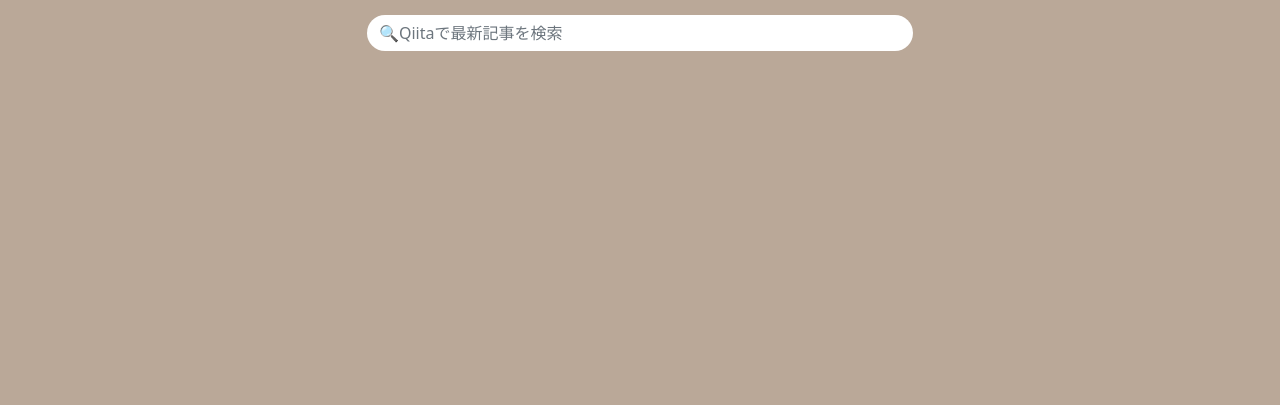
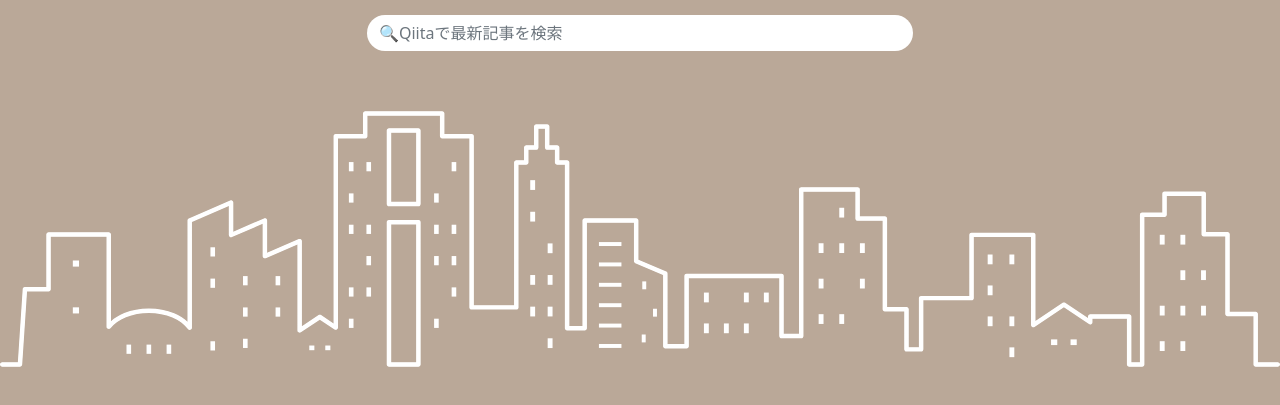
Before and after one commit to Oyukawa/PF04_Qsearch, a plain HTML site: page index.html in a window 1280 px wide. Shown: the part 161-566 px from the top of the page. Drawn offline with nearby package versions, Linux system fonts and the light colour scheme; the site is published under a folder, as on GitHub Pages, so addresses that start at the root find nothing.

Commit message:
secound commit

```diff
--- a/css/main.css
+++ b/css/main.css
@@ -12,7 +12,7 @@
 
 body{
     background-color: #BAA898;
-    background-image: url('/img/town.svg');
+    background-image: url('../img/town.svg');
     background-size: cover;
     background-repeat: no-repeat;
     background-position: center;
```
Also changed, not shown: index.html (+1 -3 lines).
